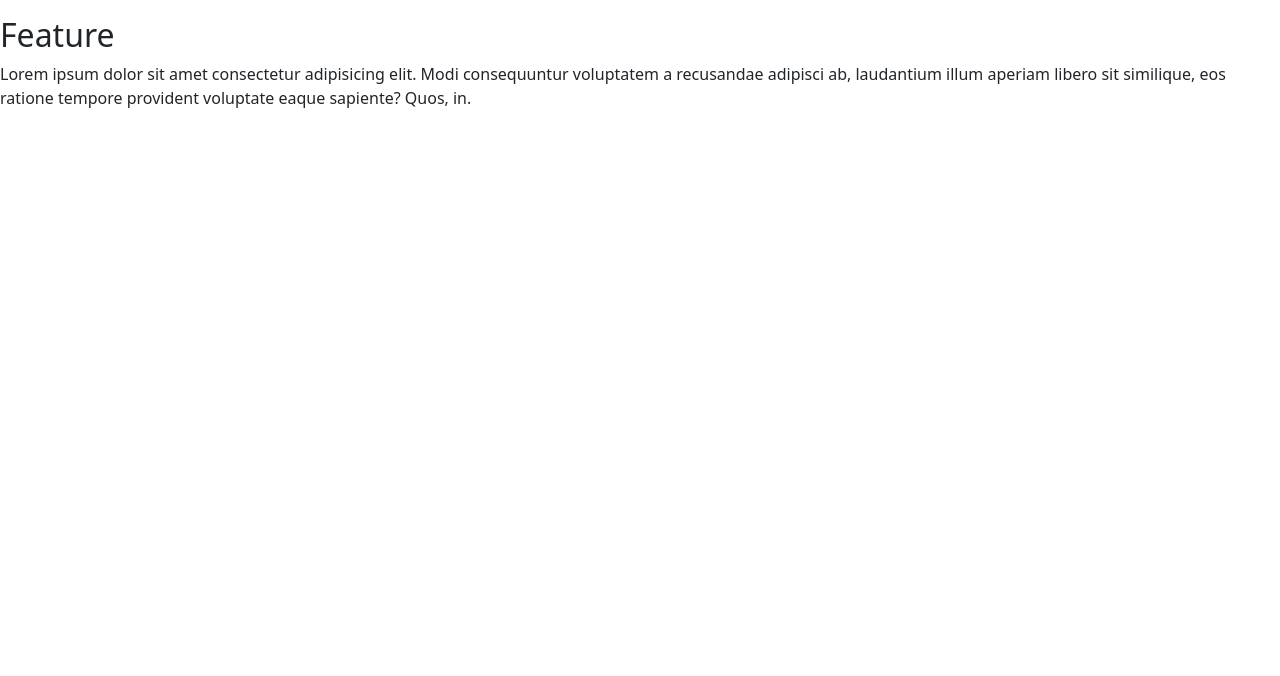
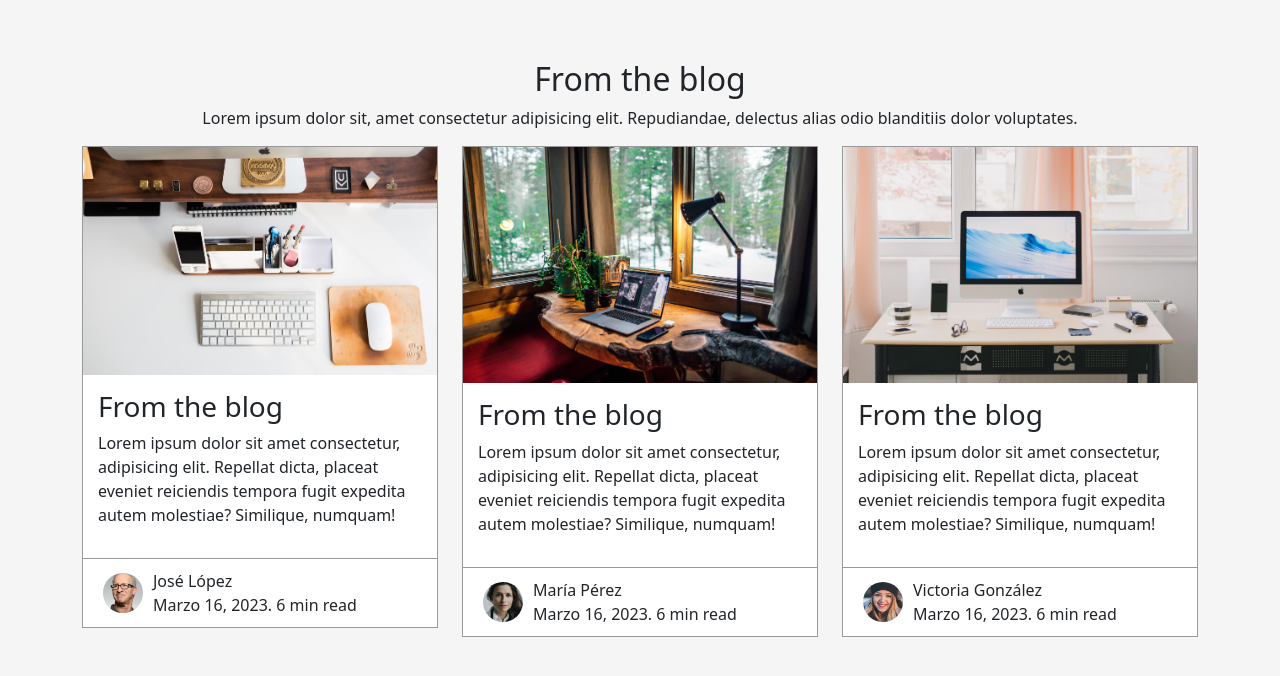
Before and after one commit to juaniboni/Grupo-2, a plain HTML site: page index.html in a window 1280 px wide. Drawn offline with nearby package versions, Linux system fonts and the light colour scheme.

Commit message:
Blog casi terminado

```diff
--- a/index.html
+++ b/index.html
@@ -21,56 +21,81 @@
     <main></main>
     <section id="features"></section>
     <section id="pricing"></section>
-    <section id="blog">
 
-      <div>
+    <section id="blog" style="background-color: #f5f5f5">
       <div class="container">
+        <div class="text-center">
+          <h2>From the blog</h2>
+          <p>
+            Lorem ipsum dolor sit, amet consectetur adipisicing elit.
+            Repudiandae, delectus alias odio blanditiis dolor voluptates.
+          </p>
+        </div>
         <div class="row">
-            <div class="col">
-              <div>
-                <h2></h2>
-                <p></p>
+          <div class="col-12 col-md-4">
+            <div class="tarjeta">
+              <img src="img/blog-3.avif" alt="" />
+              <div class="main-text">
+                <h3>From the blog</h3>
+                <p>
+                  Lorem ipsum dolor sit amet consectetur, adipisicing elit.
+                  Repellat dicta, placeat eveniet reiciendis tempora fugit
+                  expedita autem molestiae? Similique, numquam!
+                </p>
+              </div>
+              <div class="footer-tarjeta">
+                <img src="img/person_2.avif" alt="" />
+                <div class="info">
+                  <p>José López</p>
+                  <p>Marzo 16, 2023. 6 min read</p>
                 </div>
               </div>
             </div>
-
-
-
-
           </div>
-
-
-
-
-
-
-
+          <div class="col-12 col-md-4">
+            <div class="tarjeta">
+              <img src="img/blog-1.avif" alt="" />
+              <div class="main-text">
+                <h3>From the blog</h3>
+                <p>
+                  Lorem ipsum dolor sit amet consectetur, adipisicing elit.
+                  Repellat dicta, placeat eveniet reiciendis tempora fugit
+                  expedita autem molestiae? Similique, numquam!
+                </p>
               </div>
-
-
-
-
-
-    </section>
-    <footer></footer>
-    <section id="pricing">
-
-    <section id="features">
-      <h2>Feature</h2>
+              <div class="footer-tarjeta">
+                <img src="img/person_1.avif" alt="" />
+                <div class="info">
+                  <p>María Pérez</p>
+                  <p>Marzo 16, 2023. 6 min read</p>
+                </div>
+              </div>
+            </div>
+          </div>
+          <div class="col-12 col-md-4">
+            <div class="tarjeta">
+              <img src="img/blog-2.avif" alt="" />
+              <div class="main-text">
+                <h3>From the blog</h3>
                 <p>
-        Lorem ipsum dolor sit amet consectetur adipisicing elit. Modi
-        consequuntur voluptatem a recusandae adipisci ab, laudantium illum
-        aperiam libero sit similique, eos ratione tempore provident voluptate
-        eaque sapiente? Quos, in.
+                  Lorem ipsum dolor sit amet consectetur, adipisicing elit.
+                  Repellat dicta, placeat eveniet reiciendis tempora fugit
+                  expedita autem molestiae? Similique, numquam!
                 </p>
-      <div class="container">
-        <div class="row">
-          <div class="col-4"></div>
+              </div>
+              <div class="footer-tarjeta">
+                <img src="img/person_3.avif" alt="" />
+                <div class="info">
+                  <p>Victoria González</p>
+                  <p>Marzo 16, 2023. 6 min read</p>
+                </div>
+              </div>
+            </div>
+          </div>
         </div>
       </div>
     </section>
-    <section id="pricing"></section>
-    <section id="blog"></section>
+
     <footer></footer>
   </body>
 </html>
--- a/styles.css
+++ b/styles.css
@@ -0,0 +1,38 @@
+#blog {
+    padding: 60px 0 80px;
+  }
+
+  .tarjeta {
+    background-color: white;
+    border: 1px solid #999;
+  }
+  .tarjeta img {
+    width: 100%;
+  }
+  .tarjeta .main-text {
+    padding: 15px;
+  }
+  .tarjeta .main-text h3 {
+  }
+  .tarjeta .main-text p {
+  }
+  .tarjeta .footer-tarjeta {
+    display: flex;
+    align-items: center;
+    padding: 10px 20px;
+    border-top: 1px solid #999;
+  }
+  .tarjeta .footer-tarjeta img {
+    width: 40px;
+    height: 40px;
+    border-radius: 100px;
+  }
+  .tarjeta .footer-tarjeta .info {
+    margin-left: 10px;
+  }
+  .tarjeta .footer-tarjeta .info p:first-child {
+    margin: 0;
+  }
+  .tarjeta .footer-tarjeta .info p:last-child {
+    margin: 0;
+  }
```
Lines whose indentation alone changed are shown as unchanged.
